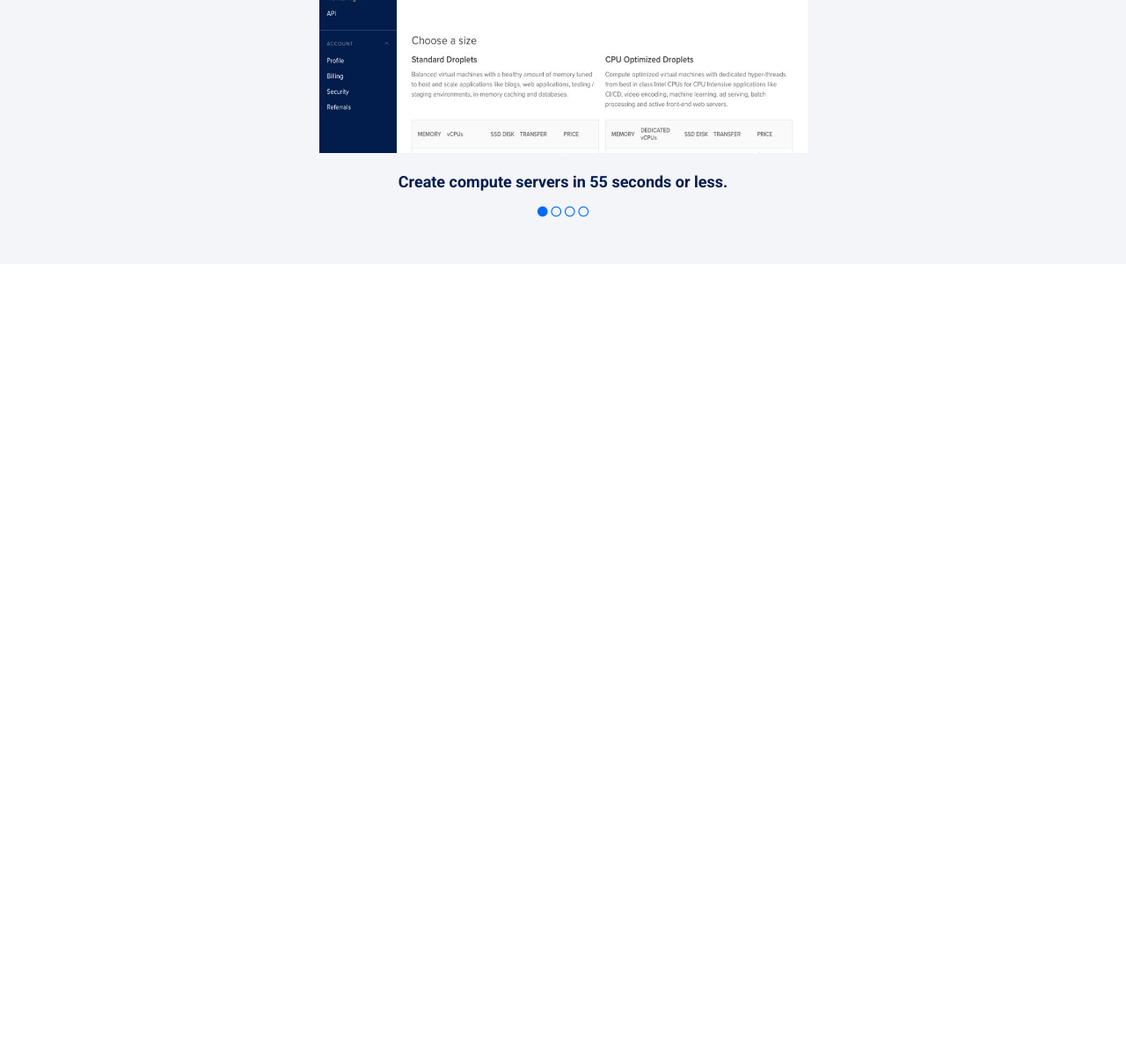
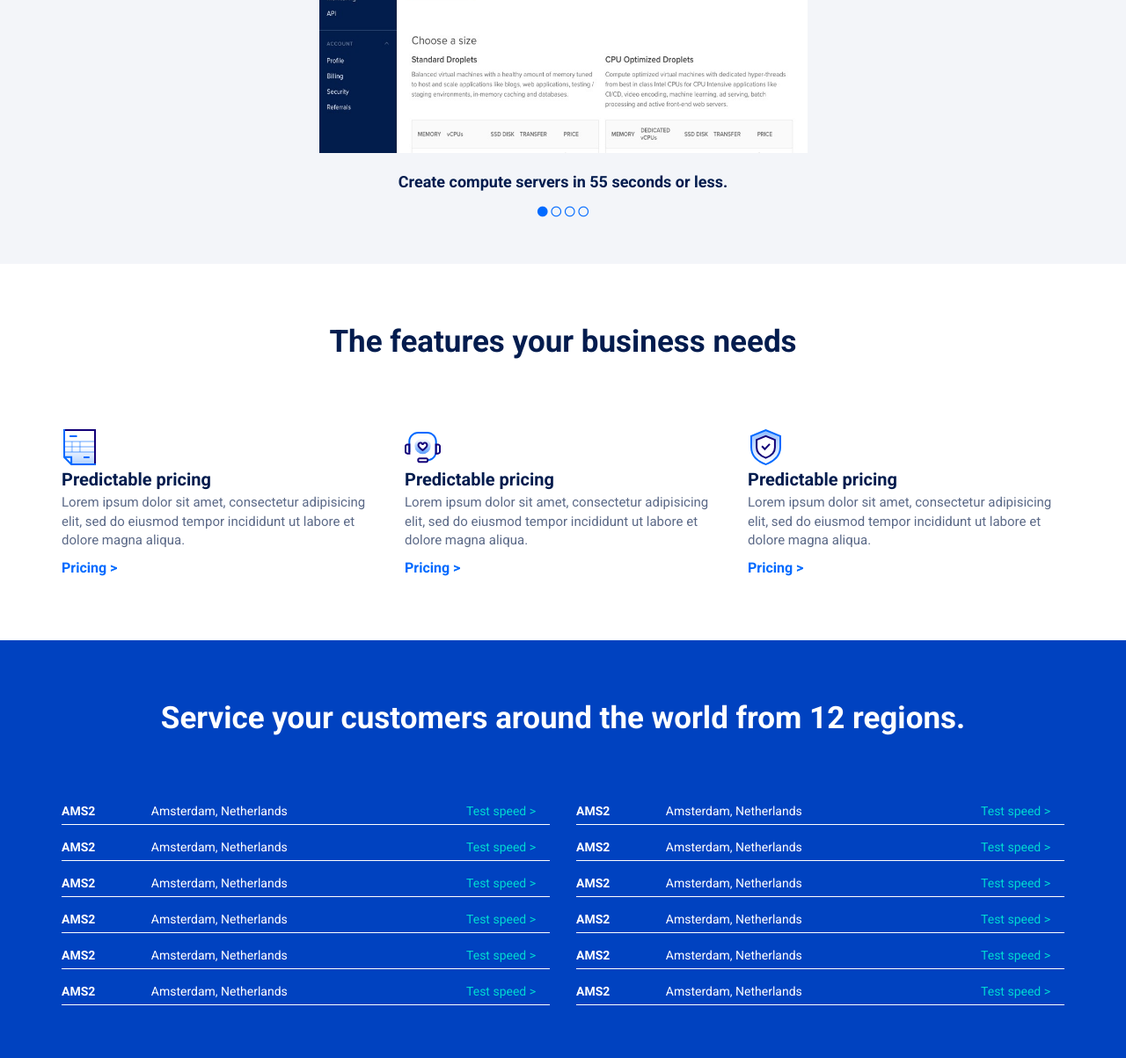
Before and after one commit to LauraStorella/html-css-digitalocean, a plain HTML site: page index.html in a window 1280 px wide. Shown: the part 1871-3074 px from the top of the page at 88% size. Before the commit the page ends 2171 px from the top, so only its background shows below. Drawn offline with nearby package versions, Linux system fonts and the light colour scheme.

Commit message:
modifica html-section regions

```diff
--- a/css/style.css
+++ b/css/style.css
@@ -118,6 +118,16 @@ components {}
     color: #5c6a88;
     font-size: 20px;
   }
+  .ms_box .ms_process-steps {
+    border-left: 1px solid gray;
+    color: #828ca2;
+  }
+  .ms_box .ms_process-steps li {
+    padding-bottom: 20px;
+    font-size: 20px;
+    font-weight: bold;
+    color: #828ca2;
+  }
   .ms_box-card {
     padding: 20px 0;
   }
@@ -171,6 +181,41 @@ components {}
     .ms_dev-panel .ms_carousel i.ms_left,
     .ms_dev-panel .ms_carousel i.ms_right {
       display: none;
+    }
+  }
+
+  /* Regions */
+  .ms_regions {
+    background-color: #0042c0;
+  }
+  .ms_regions .ms_list-regions {
+    color: white;
+  }
+  .ms_regions .ms_list-regions li {
+    border-bottom: 1px solid white;
+    padding-top: 15px;
+    padding-bottom: 5px;
+  }
+  .ms_regions span.ms_sigla {
+    font-weight: bold;
+  }
+  .ms_regions .ms_reg-text h2 {
+    color: white;
+  }
+  .ms_regions span.ms_reg {
+    padding-left: 60px;
+    padding-right: 200px;
+  }
+  .ms_regions a {
+    color: #00d7d2;
+    position: relative;
+    top: 0;
+    right: 0;
+  }
+
+  @media all and (min-width: 767px) and (max-width: 991px) {
+    .ms_list-regions {
+      padding-bottom: 20px;
     }
   }
 
--- a/index.html
+++ b/index.html
@@ -162,7 +162,7 @@
         <div class="container">
           <div class="row">
             <div class="col-xs-12 col-md-4 col-lg-4">
-              <ul>
+              <ul class="ms_process-steps list-unstyled">
                 <li>Deploy</li>
                 <li>Manage</li>
                 <li>Secure</li>
@@ -198,6 +198,7 @@
               </div>
 
               <div class="col-lg-6">
+                </div>
                 <div class="ms_box-card">
                   <img src="img/global.svg" alt="global">
                   <h2>Global availability</h2>
@@ -243,6 +244,125 @@
       </section>
       <!-- Panel-dev Carousel - inizio -->
 
+      <!-- Features - inizio sezione -->
+      <section class="ms_box ms_features">
+        <div class="ms_box-text">
+          <h2>The features your business needs</h2>
+        </div>
+        <div class="container">
+          <div class="row">
+            <div class="col-md-4 col-lg-4">
+              <div class="ms_box-card">
+                <img src="img/pred-pricing.svg" alt="pricing">
+                <h2>Predictable pricing</h2>
+                <p>Lorem ipsum dolor sit amet, consectetur adipisicing elit, sed do eiusmod tempor incididunt ut labore et dolore magna aliqua.</p>
+                <a class="ms_redirect-link" href="#">Pricing ></a>
+              </div>
+            </div>
+
+            <div class="col-md-4 col-lg-4">
+              <div class="ms_box-card">
+                <img src="img/world-class.svg" alt="headphones">
+                <h2>Predictable pricing</h2>
+                <p>Lorem ipsum dolor sit amet, consectetur adipisicing elit, sed do eiusmod tempor incididunt ut labore et dolore magna aliqua.</p>
+                <a class="ms_redirect-link" href="#">Pricing ></a>
+              </div>
+            </div>
+
+            <div class="col-md-4 col-lg-4">
+              <div class="ms_box-card">
+                <img src="img/reliable-platform.svg" alt="security">
+                <h2>Predictable pricing</h2>
+                <p>Lorem ipsum dolor sit amet, consectetur adipisicing elit, sed do eiusmod tempor incididunt ut labore et dolore magna aliqua.</p>
+                <a class="ms_redirect-link" href="#">Pricing ></a>
+              </div>
+            </div>
+          </div>
+        </div>
+      </section>
+      <!-- Features - fine sezione -->
+
+      <!-- Regions - inizio sezione -->
+      <section class="ms_box ms_regions">
+        <div class="ms_box-text ms_reg-text">
+          <h2>Service your customers around the world from 12 regions.</h2>
+        </div>
+        <div class="container">
+          <div class="row">
+            <div class="col-xs-12 col-md-12 col-lg-6">
+              <ul class="ms_list-regions list-unstyled">
+                <li>
+                  <span class="ms_sigla">AMS2</span>
+                  <span class="ms_reg">Amsterdam, Netherlands</span>
+                  <a href="#">Test speed ></a>
+                </li>
+                <li>
+                  <span class="ms_sigla">AMS2</span>
+                  <span class="ms_reg">Amsterdam, Netherlands</span>
+                  <a href="#">Test speed ></a>
+                </li>
+                <li>
+                  <span class="ms_sigla">AMS2</span>
+                  <span class="ms_reg">Amsterdam, Netherlands</span>
+                  <a href="#">Test speed ></a>
+                </li>
+                <li>
+                  <span class="ms_sigla">AMS2</span>
+                  <span class="ms_reg">Amsterdam, Netherlands</span>
+                  <a href="#">Test speed ></a>
+                </li>
+                <li>
+                  <span class="ms_sigla">AMS2</span>
+                  <span class="ms_reg">Amsterdam, Netherlands</span>
+                  <a href="#">Test speed ></a>
+                </li>
+                <li>
+                  <span class="ms_sigla">AMS2</span>
+                  <span class="ms_reg">Amsterdam, Netherlands</span>
+                  <a href="#">Test speed ></a>
+                </li>
+              </ul>
+            </div>
+
+            <div class="col-xs-12 col-md-12 col-lg-6">
+              <ul class="ms_list-regions list-unstyled">
+                <li>
+                  <span class="ms_sigla">AMS2</span>
+                  <span class="ms_reg">Amsterdam, Netherlands</span>
+                  <a href="#">Test speed ></a>
+                </li>
+                <li>
+                  <span class="ms_sigla">AMS2</span>
+                  <span class="ms_reg">Amsterdam, Netherlands</span>
+                  <a href="#">Test speed ></a>
+                </li>
+                <li>
+                  <span class="ms_sigla">AMS2</span>
+                  <span class="ms_reg">Amsterdam, Netherlands</span>
+                  <a href="#">Test speed ></a>
+                </li>
+                <li>
+                  <span class="ms_sigla">AMS2</span>
+                  <span class="ms_reg">Amsterdam, Netherlands</span>
+                  <a href="#">Test speed ></a>
+                </li>
+                <li>
+                  <span class="ms_sigla">AMS2</span>
+                  <span class="ms_reg">Amsterdam, Netherlands</span>
+                  <a href="#">Test speed ></a>
+                </li>
+                <li>
+                  <span class="ms_sigla">AMS2</span>
+                  <span class="ms_reg">Amsterdam, Netherlands</span>
+                  <a href="#">Test speed ></a>
+                </li>
+              </ul>
+            </div>
+          </div>
+        </div>
+      </section>
+      <!-- Regions - fine sezione -->
+
     </main>
     <!-- Main - fine -->
 
```
